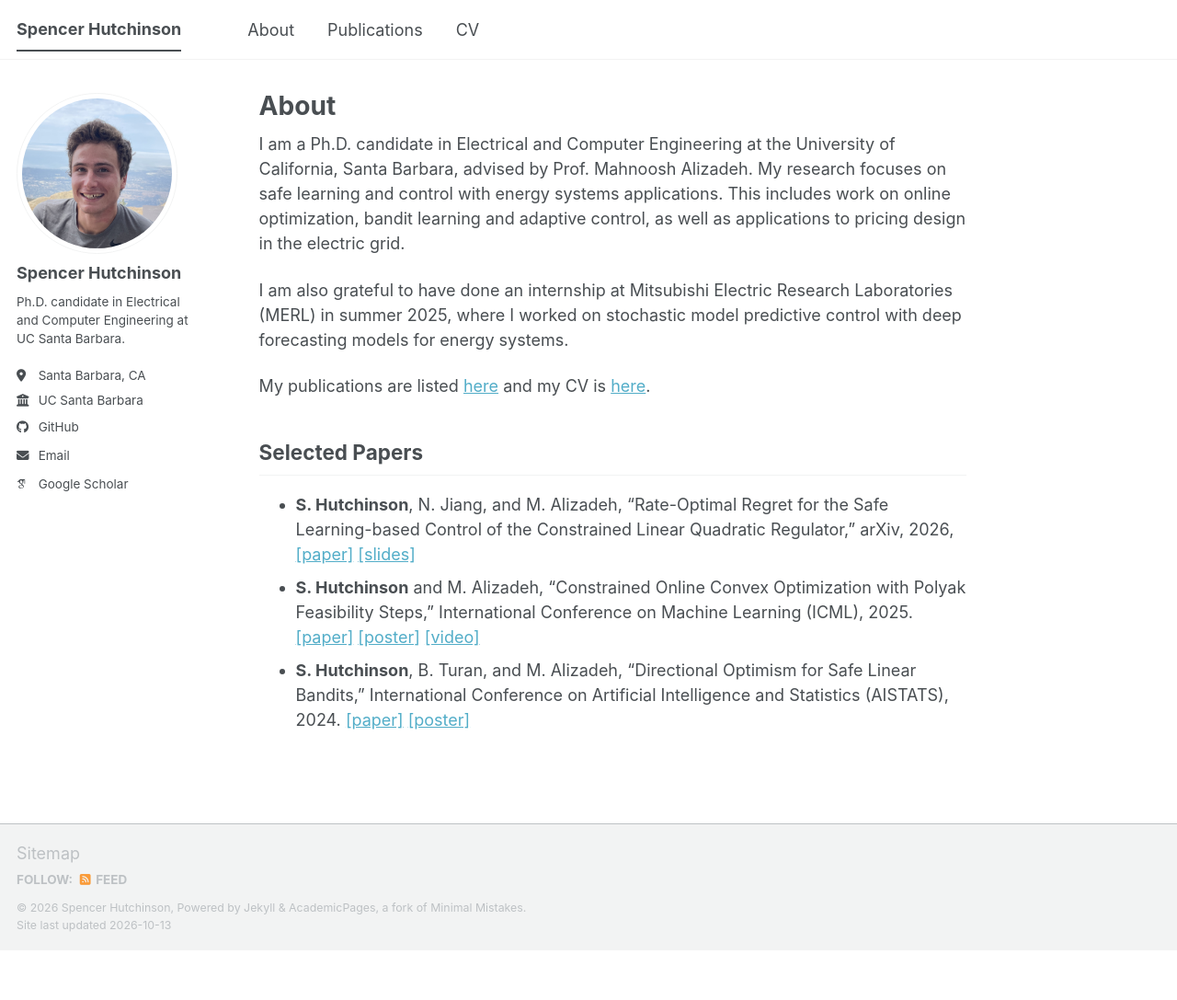
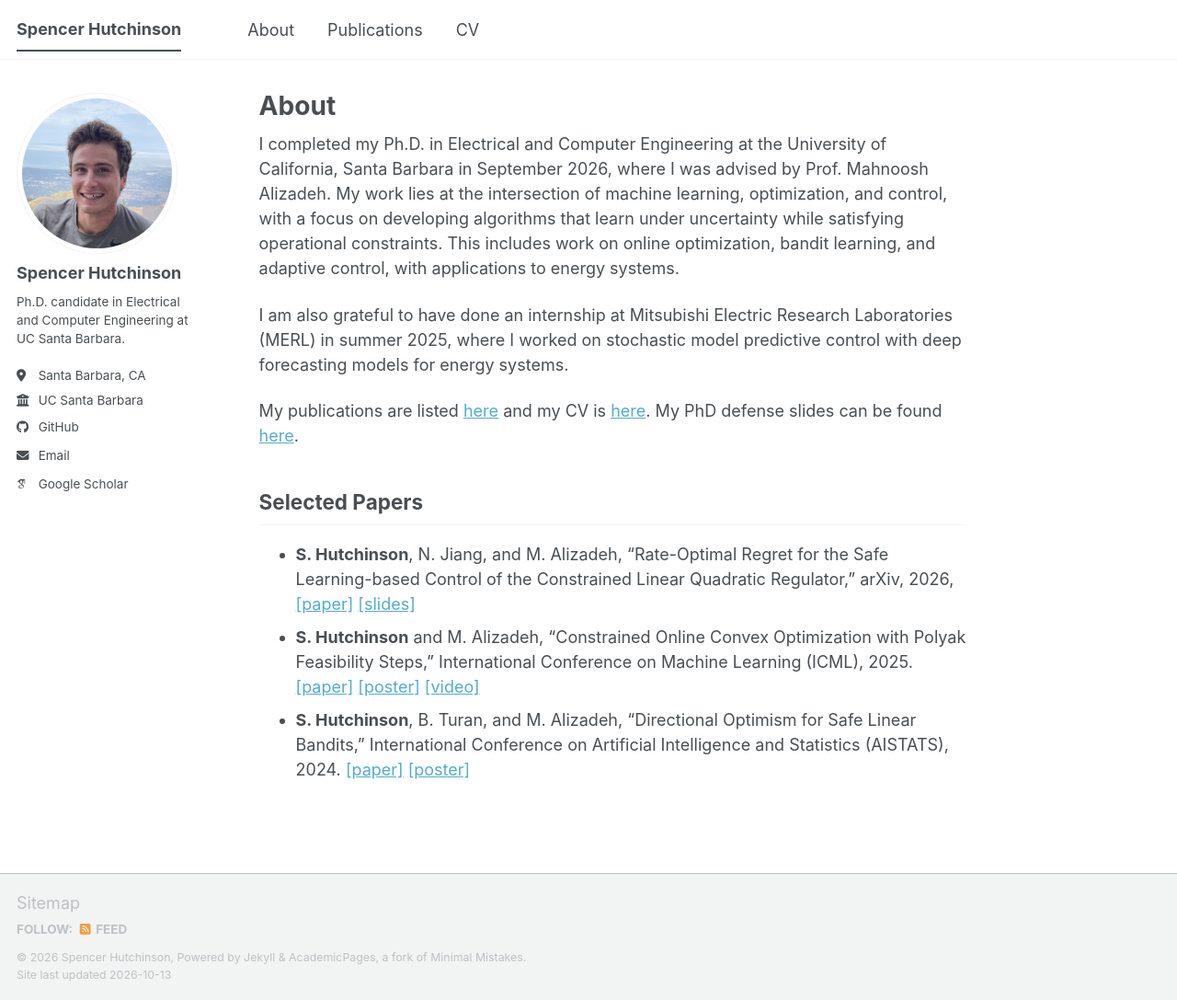
Before and after one commit to shutch1/shutch1.github.io, a Jekyll site: the page built from _pages/about.md, in a window 1280 px wide and 1087 px high. Shown: the whole window at 92% size. Built offline with Jekyll 4.4.1, drawn with Linux system fonts in a browser that asks for light colours; some web fonts are replaced; a script bundle is joined from its source files by our own code; library files that are not in the unit come from our copies.

Commit message:
added defense slides

```diff
--- a/_pages/about.md
+++ b/_pages/about.md
@@ -7,11 +7,11 @@ redirect_from:
   - /about.html
 ---
 
-I am a Ph.D. candidate in Electrical and Computer Engineering at the University of California, Santa Barbara, advised by Prof. Mahnoosh Alizadeh. My research focuses on safe learning and control with energy systems applications. This includes work on online optimization, bandit learning and adaptive control, as well as applications to pricing design in the electric grid.
+I completed my Ph.D. in Electrical and Computer Engineering at the University of California, Santa Barbara in September 2026, where I was advised by Prof. Mahnoosh Alizadeh. My work lies at the intersection of machine learning, optimization, and control, with a focus on developing algorithms that learn under uncertainty while satisfying operational constraints. This includes work on online optimization, bandit learning, and adaptive control, with applications to energy systems.
 
 I am also grateful to have done an internship at Mitsubishi Electric Research Laboratories (MERL) in summer 2025, where I worked on stochastic model predictive control with deep forecasting models for energy systems.
 
-My publications are listed [here](/publications/) and my CV is [here](/cv/).
+My publications are listed [here](/publications/) and my CV is [here](/cv/). My PhD defense slides can be found [here](/files/defense_handout.pdf).
 
 ## Selected Papers
 
```
Also changed, not shown: 1 other file.
